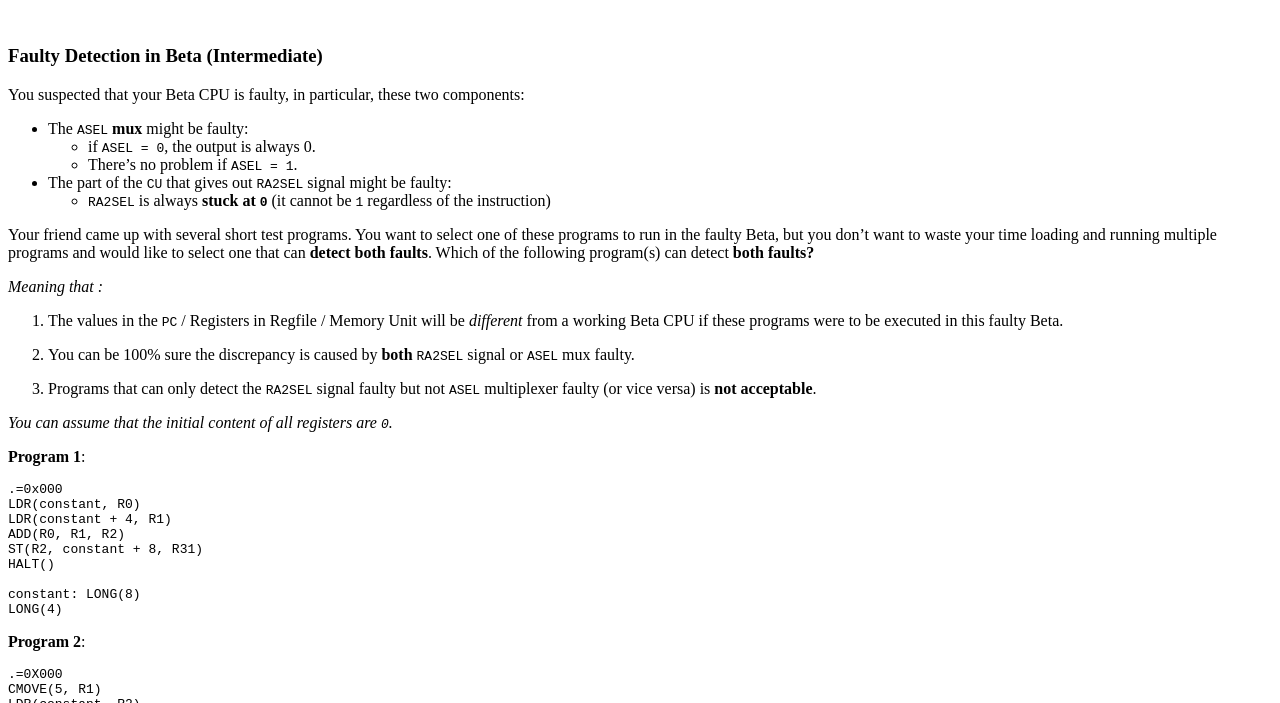
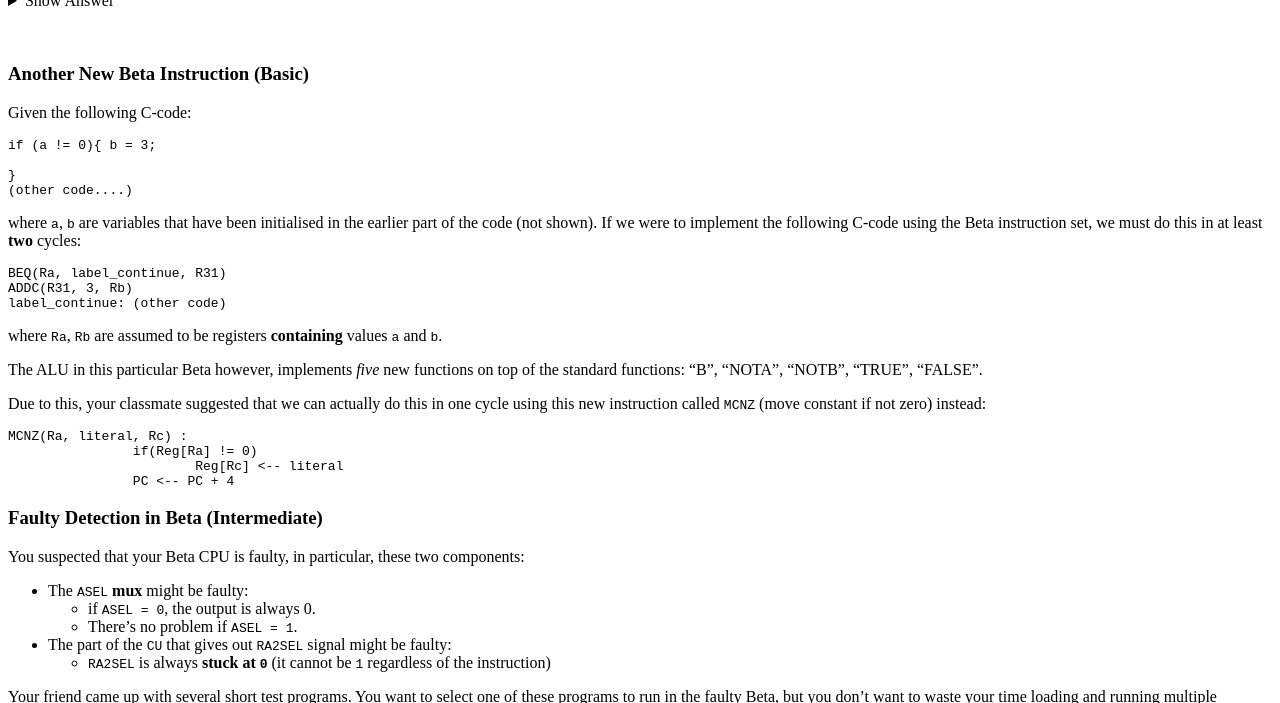
Before and after one commit to natalieagus/natalieagus.github.io, a Jekyll site: the page built from 50002/50002problem_set_5.md, in a window 1280 px wide and 900 px high, scrolled down 3478 px, cut to the strip 197-900 px from the top of the window. Built offline with Jekyll 4.4.1, drawn with Linux system fonts in a browser that asks for light colours; formulas are drawn with MathJax 3; a script that is not in the unit is left out; the repository's description, which GitHub fills in, is left out; some of the changed text lies outside the part shown.

Commit message:
50002/50002problem_set_5.md updated from https://stackedit.io/

````diff
--- a/50002/50002problem_set_5.md
+++ b/50002/50002problem_set_5.md
@@ -290,6 +290,38 @@ Reg[Rc] <-- (PC+4)+4*SXT(C)
 <br/>
 {::options parse_block_html="false" /}
 
+### Another New Beta Instruction (Basic)
+Given the following C-code:
+
+```
+if (a != 0){ b = 3;
+
+}
+(other code....)
+```
+
+where `a`, `b` are variables that have been initialised in the earlier part of the code (not shown). If we were to implement the following C-code using the Beta instruction set, we must do this in at least **two** cycles:
+
+```
+BEQ(Ra, label_continue, R31)
+ADDC(R31, 3, Rb)
+label_continue: (other code)
+```
+
+where `Ra`, `Rb` are assumed to be registers **containing** values `a` and `b`.
+
+The ALU in this particular  Beta however, implements *five* new functions on top of the standard functions: “B”, “NOTA”, “NOTB”, “TRUE”, “FALSE”.
+
+Due to this, your classmate suggested that we can actually do this in one cycle using this new instruction called `MCNZ` (move constant if not zero) instead:
+
+```
+MCNZ(Ra, literal, Rc) :
+		if(Reg[Ra] != 0)
+			Reg[Rc] <-- literal
+		PC <-- PC + 4
+```
+
+
 ### Faulty Detection in Beta (Intermediate)
 
 You suspected that your Beta CPU is faulty, in particular, these two components:
````
Also changed, not shown: other parts of 50002/50002problem_set_5.md (+3 -3 lines).
